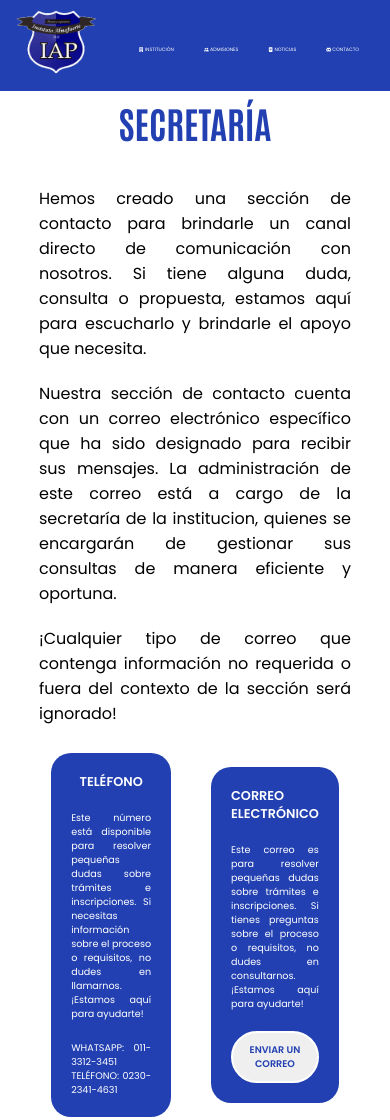
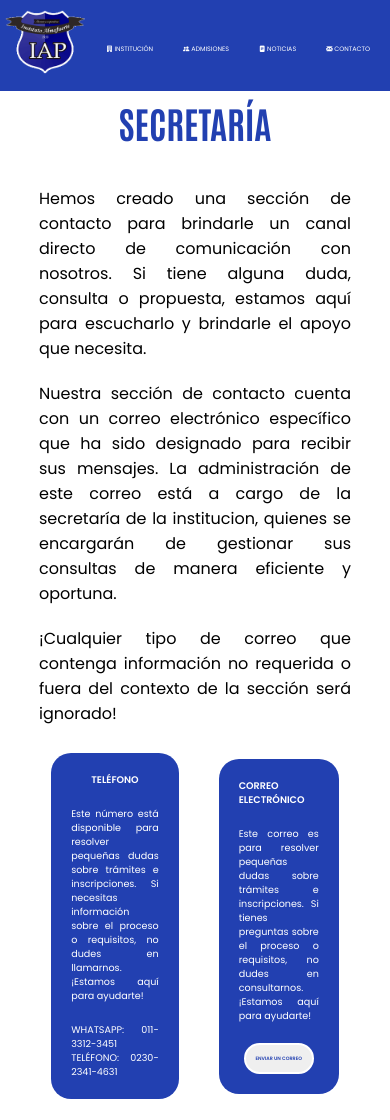
Before and after one commit to ezep23/instituto-almafuerte, a plain HTML site: page pages/contacto.html in a window 390 px wide. Shown: the top 1120 px of the page. Drawn offline with nearby package versions, Linux system fonts and the light colour scheme.

Commit message:
fixed issues v5

```diff
--- a/pages/pages.css
+++ b/pages/pages.css
@@ -308,9 +308,8 @@ footer{
     #metodos-contacto{
         .contacto-contenedor{
             & p{
-                font-size: 0.8rem;
+                font-size: 0.6rem;
                 font-weight: 600;
-
             }
 
             & span{
@@ -318,7 +317,7 @@ footer{
             }
 
             & button{
-                font-size: 0.6rem;
+                font-size: 0.3rem;
             }
         }
     }
@@ -352,7 +351,7 @@ footer{
             & ul{
                 & li{
                     & a{
-                        font-size: 0.3rem;
+                        font-size: 0.4rem;
                     }
                 }
             }
--- a/style.css
+++ b/style.css
@@ -576,7 +576,7 @@ footer{
             & ul{
                  & li{
                     & a{
-                        font-size: 0.3rem;
+                        font-size: 0.4rem;
                     }
                 }
             }
@@ -640,5 +640,17 @@ footer{
                 }
             }
         }
+
+        #text-footer{
+            & div{
+                & p{
+                    font-size: 0.6rem
+                }
+
+                & #btn-footer{
+                    font-size: 1.8rem;
+                }
+            }
+        }
     }
 }
```
